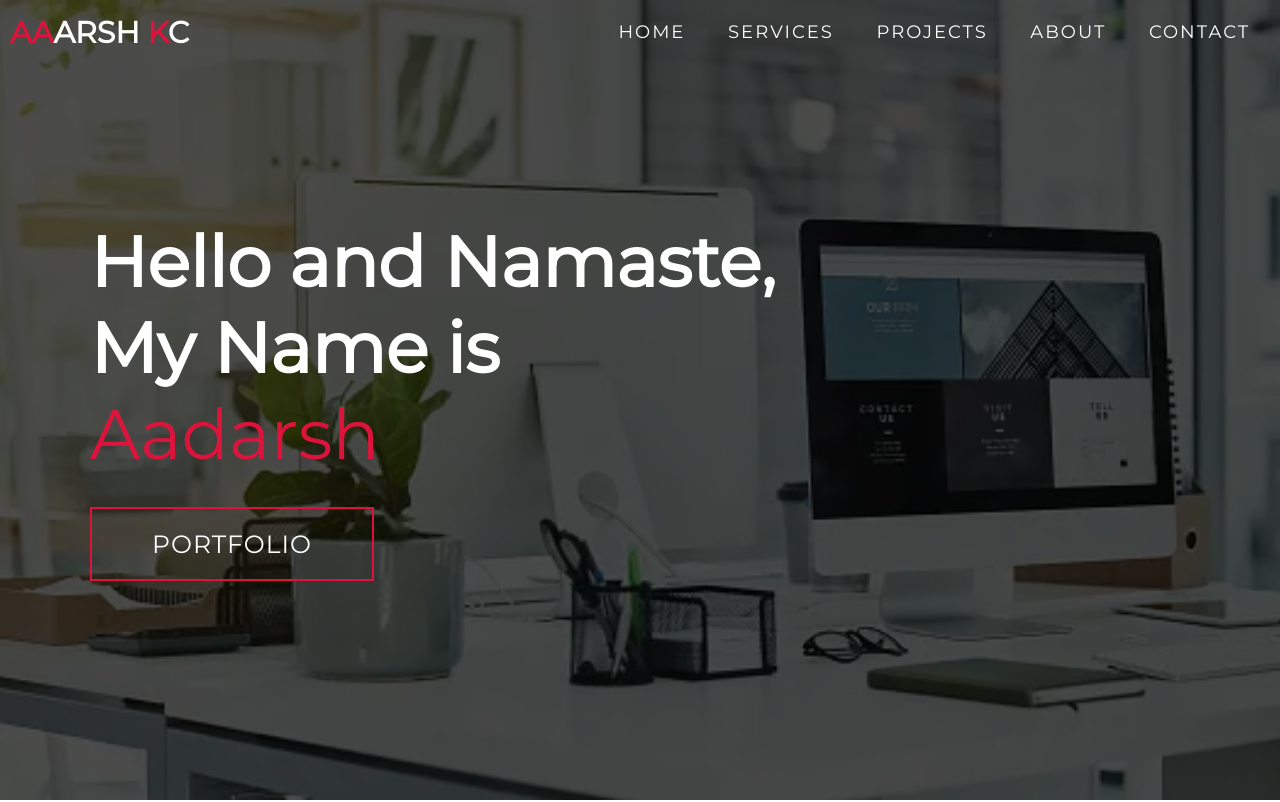
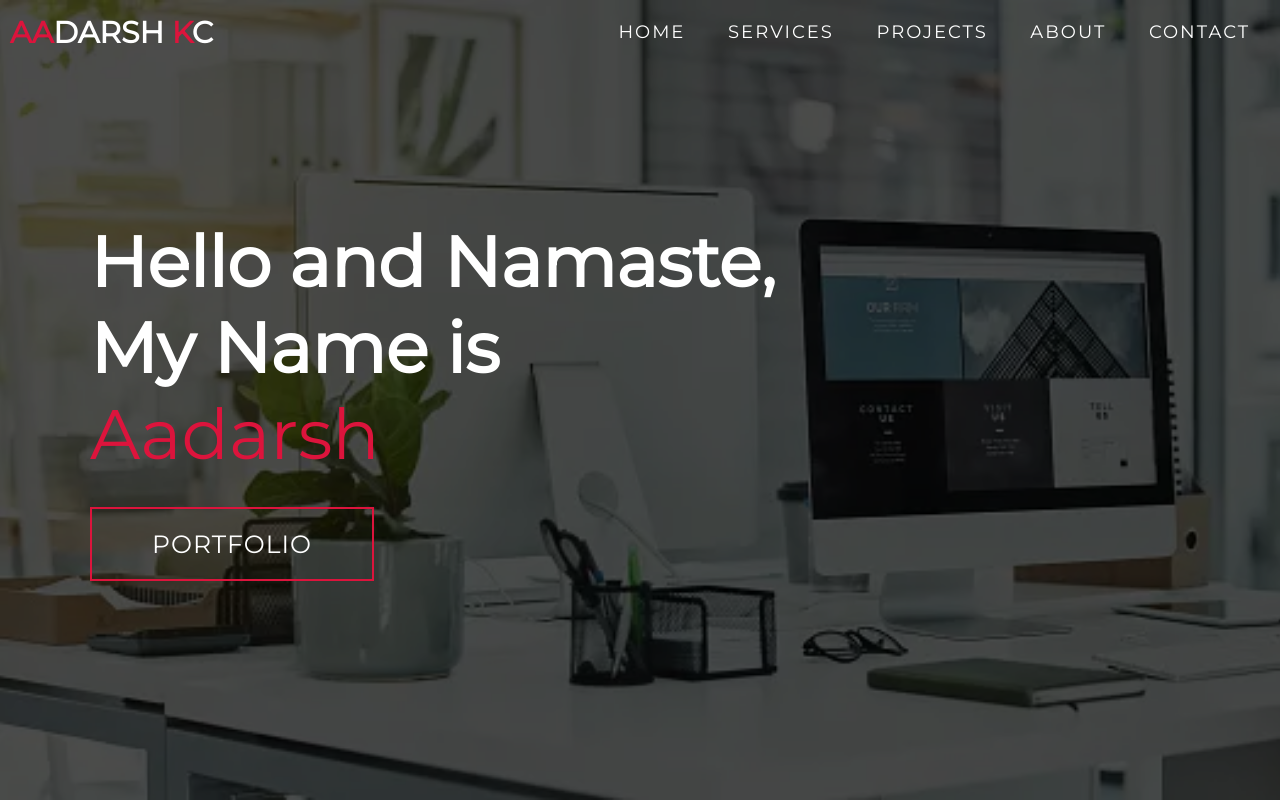
Before and after one commit to virtualaadarsh/aadarshkc2, a plain HTML site: page index.html in a window 1280 px wide. Shown: the top 802 px of the page. Drawn offline with Linux system fonts and the light colour scheme.

Commit message:
Update index.html

```diff
--- a/index.html
+++ b/index.html
@@ -15,7 +15,7 @@
       <div class="nav-bar">
         <div class="brand">
           <a href="#hero">
-            <h1><span>Aa</span>arsh <span>k</span>c</h1>
+            <h1><span>Aa</span>darsh <span>k</span>c</h1>
           </a>
         </div>
         <div class="nav-list">
```
